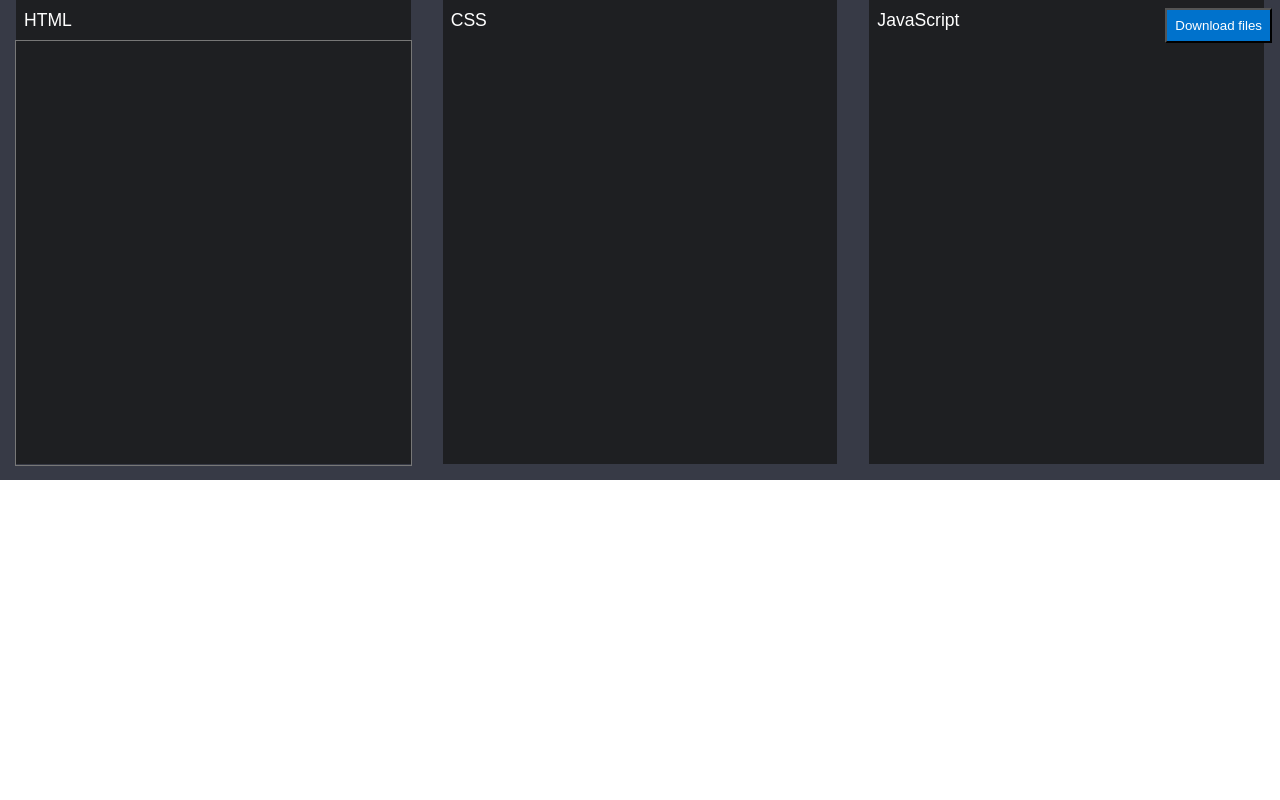
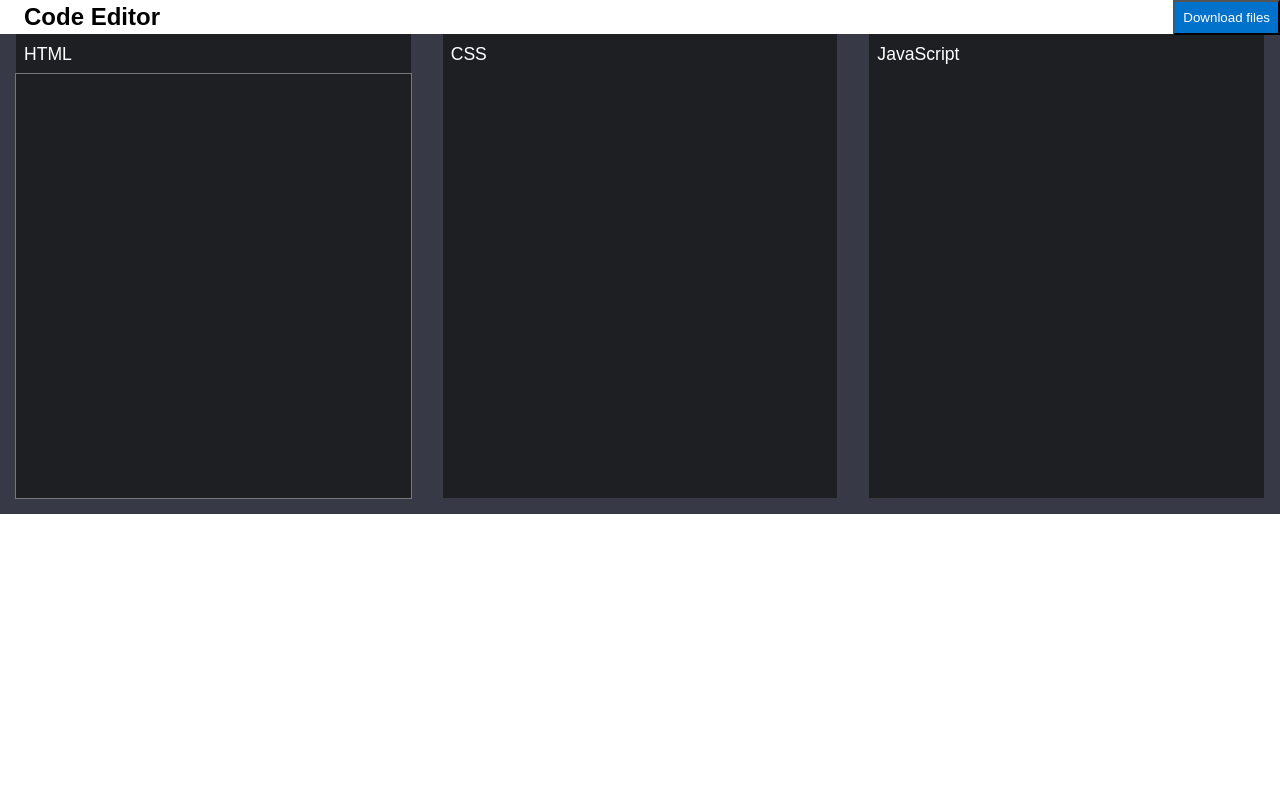
Before and after one commit to FernandoJP/code-editor, a React (Create React App) app: page / in a window 1280 px wide. Shown: the top 800 px of the page. Built offline with nearby package versions, Linux system fonts and the light colour scheme; a web font is replaced by a local one.

Commit message:
Main heading added

```diff
--- a/src/components/CodeEditor/CodeEditor.js
+++ b/src/components/CodeEditor/CodeEditor.js
@@ -7,23 +7,33 @@ import CodeFilesDownload from '../CodeFilesDownload/CodeFilesDownload';
 import { CODE_TYPES } from '../../constants/codeTypes';
 
 const CodeEditorWrapper = styled.section`
+    height: 60vh;
+
+`
+
+const CodeBoxWrapper = styled.section`
     display: flex;
-    height: 60vh;
+    height: 100%;
+`
+
+const MainHeading = styled.h1`
+    padding-left: ${props => props.theme.spacers.medium};
 `
 
 const CodeEditor = () => {
     return (
-        <>
-            <CodeEditorWrapper>
+        <CodeEditorWrapper role="main">
+            <MainHeading>Code Editor</MainHeading>
+            <CodeBoxWrapper>
                 <CodeBox type={CODE_TYPES.HTML} />
                 <CodeBox type={CODE_TYPES.CSS} />
                 <CodeBox type={CODE_TYPES.JAVASCRIPT} />
-            </CodeEditorWrapper>
+            </CodeBoxWrapper>
 
             <CodeRendering />
 
             <CodeFilesDownload />
-        </>
+        </CodeEditorWrapper>
     )
 }
 
--- a/src/components/CodeFilesDownload/CodeFilesDownload.js
+++ b/src/components/CodeFilesDownload/CodeFilesDownload.js
@@ -13,7 +13,6 @@ const DownloadButton = styled.button`
     position: absolute;
     top: 0;
     right: 0;
-    margin: ${props => props.theme.spacers.small};
     padding: ${props => props.theme.spacers.small};
     background: ${props => props.theme.colors.primary};
     color: #fff;
```
